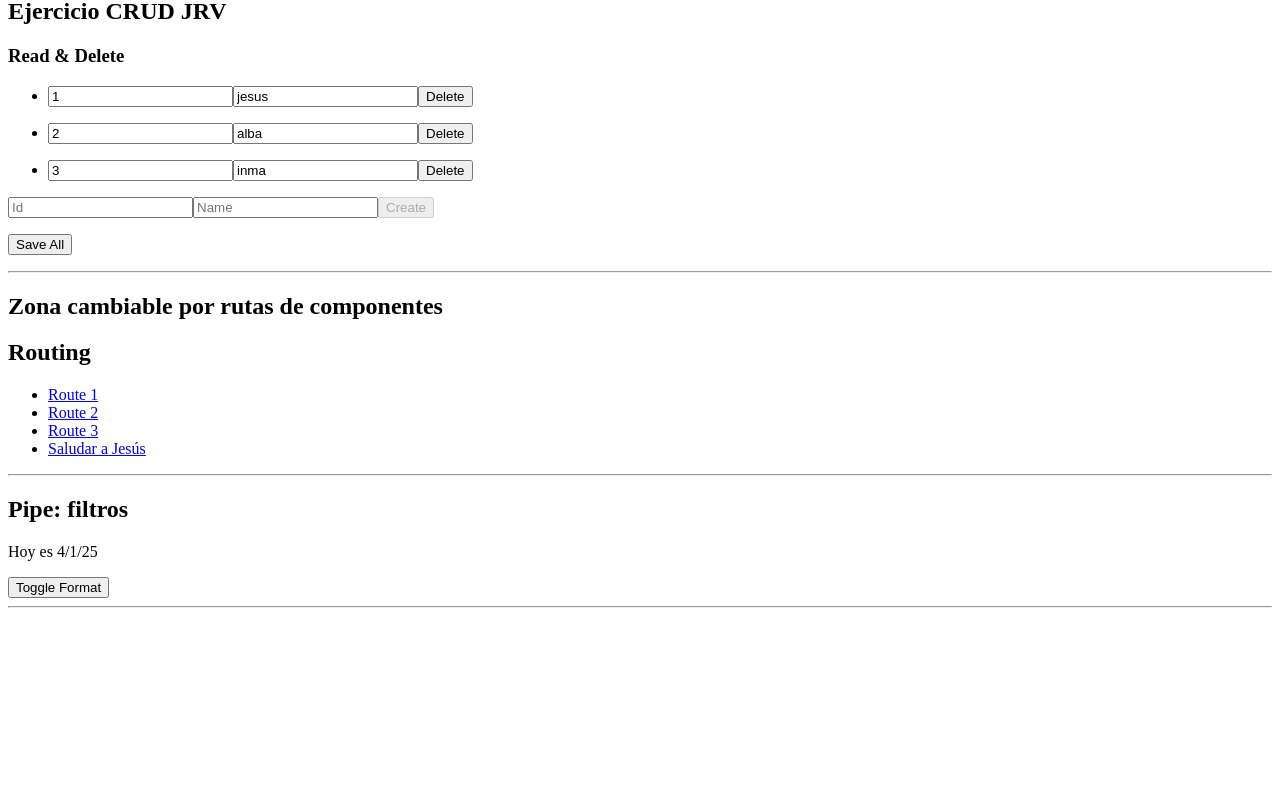
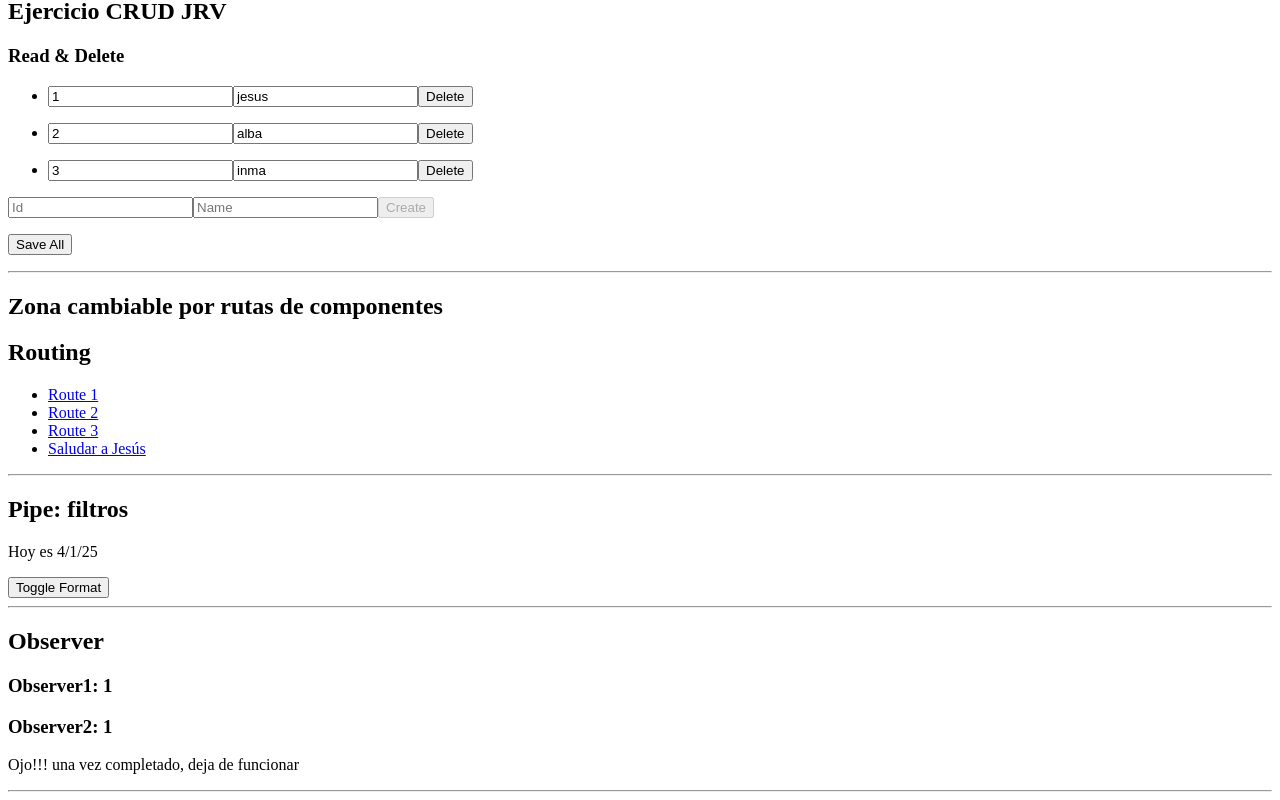
Before and after one commit to js-rom/fenw-angular-demo, an Angular app: page /home in a window 1280 px wide. Shown: the part 2108-2908 px from the top of the page. Before the commit the page ends 2724 px from the top, so only its background shows below. Built offline with nearby package versions, Linux system fonts and the light colour scheme.

Commit message:
add observer

```diff
--- a/src/app/app.component.html
+++ b/src/app/app.component.html
@@ -48,3 +48,8 @@
 <app-pipe></app-pipe>
 
 <hr>
+
+<h2>Observer</h2>
+<app-observer></app-observer>
+
+<hr>
--- a/src/app/app.component.ts
+++ b/src/app/app.component.ts
@@ -8,6 +8,7 @@ import { SubCompJrvComponent } from "./sub-comp-jrv/sub-comp-jrv.component";
 import { CrudComponent } from './crud/crud.component';
 import { CrudJrvComponent } from "./crud-jrv/crud-jrv.component";
 import { PipeComponent } from "./pipe/pipe.component";
+import { ObserverComponent } from "./observer/observer.component";
 
 @Component({
   selector: 'app-root',
@@ -17,7 +18,7 @@ import { PipeComponent } from "./pipe/pipe.component";
     SubCompComponent,
     NumberComponent,
     SubCompJrvComponent,
-    CrudComponent, CrudJrvComponent, PipeComponent],
+    CrudComponent, CrudJrvComponent, PipeComponent, ObserverComponent],
   templateUrl: './app.component.html',
   styleUrl: './app.component.css'
 })
--- /dev/null
+++ b/src/app/observer/observable-subject.model.ts
@@ -0,0 +1,21 @@
+import { Subject, Observable, Subscription } from "rxjs";
+import { timer } from 'rxjs';
+
+export class ObservableSubject {
+    private subject: Subject<string> = new Subject();
+
+    constructor() {
+        const subscription: Subscription = timer(1000, 1000).subscribe(t => {
+            if (t > 4) {
+                subscription.unsubscribe();
+                this.subject.complete();
+            } else {
+                this.subject.next(String(5 - t));
+            }
+        });
+    }
+
+    getObservable(): Observable<string> {
+        return this.subject.asObservable();
+    }
+}
--- /dev/null
+++ b/src/app/observer/observer.component.ts
@@ -0,0 +1,32 @@
+import { Component } from '@angular/core';
+import { ObservableSubject } from './observable-subject.model';
+@Component({
+  selector: 'app-observer',
+  imports: [],
+  template: `<h3>Observer1: {{value}}</h3>
+               <h3>Observer2: {{value2}}</h3>
+               <p>Ojo!!! una vez completado, deja de funcionar</p>`,
+  styleUrl: './observer.component.css'
+})
+export class ObserverComponent {
+  value: string = "";
+  value2: string = "";
+
+  private observableSubject: ObservableSubject = new ObservableSubject();
+
+  ngOnInit(): void {
+    this.observableSubject.getObservable().subscribe( // Observador
+      {
+        next: v => this.value = v,
+        error: e => alert('Observer1, error code: ' + e),
+        complete: () => alert('Observer1: finished')
+      }
+    );
+    this.observableSubject.getObservable().subscribe( // Otro observador
+      {
+        next: v => this.value2 = v,
+        error: e => alert('Observer2, error code: ' + e)
+      }
+    );
+  }
+}
```
Also changed, not shown: src/app/observer/observer.component.css (added), 1 other file (tests, documents, lock files or other folders).
